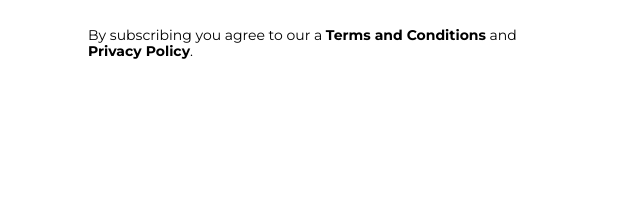
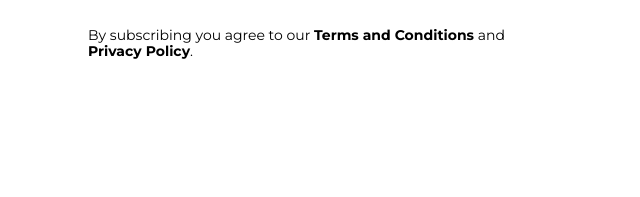
Before and after one commit to Outfittrs/Outfittrs.github.io, a plain HTML site: page index.html in a window 1280 px wide. Shown: the part 543-740 px from the top of the page, 62-702 px from the left. Drawn offline with Linux system fonts and the light colour scheme.

Commit message:
fixed typo

```diff
--- a/index.html
+++ b/index.html
@@ -38,7 +38,7 @@
           <button type="submit" value="Send">Notify me</button>
         </form>
         <p>
-          By subscribing you agree to our a
+          By subscribing you agree to our
           <span>Terms and Conditions</span> and <span>Privacy Policy</span>.
         </p>
       </div>
```
